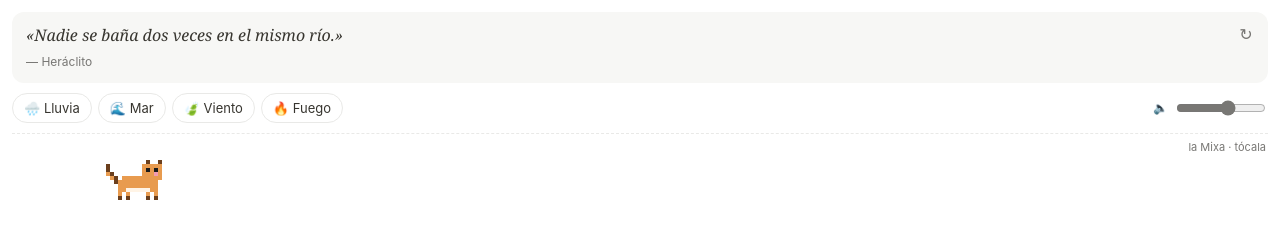
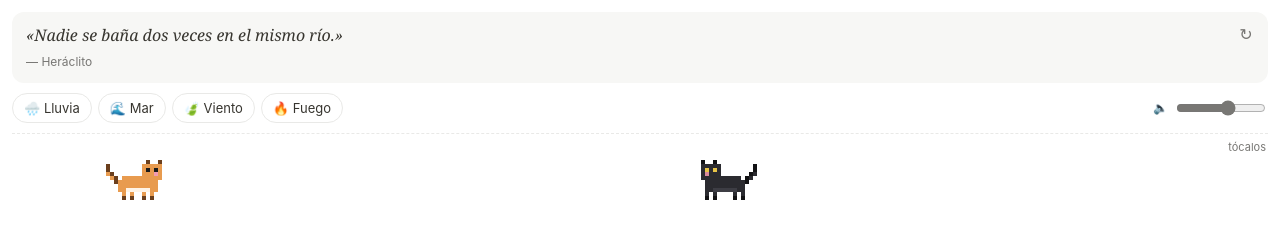
Before and after one commit to crlfondevila-code/widgets, a plain HTML site: page rincon.html in a window 1280 px wide. Drawn offline with Linux system fonts and the light colour scheme.

Commit message:
Add files via upload

```diff
--- a/rincon.html
+++ b/rincon.html
@@ -23,7 +23,8 @@ body { font: 14px/1.45 ui-sans-serif, -apple-system, "Segoe UI", Roboto, Helveti
 .vol input { width: 90px; accent-color: var(--muted); }
 .catbox { position: relative; border-top: 1px dashed var(--line); padding-top: 4px; }
 canvas { display: block; width: 100%; height: 64px; image-rendering: pixelated; cursor: pointer; }
-.cathint { position: absolute; right: 2px; top: 6px; font-size: 11px; color: var(--muted); pointer-events: none; }
+.cathint { position: absolute; right: 2px; top: 6px; font-size: 11px; color: var(--muted); pointer-events: none; transition: opacity .6s; }
+.cathint.gone { opacity: 0; }
 </style>
 </head>
 <body>
@@ -37,8 +38,8 @@ canvas { display: block; width: 100%; height: 64px; image-rendering: pixelated;
     <div class="vol"><span>🔈</span><input id="vol" type="range" min="0" max="1" step="0.01" value="0.6" aria-label="Volumen"></div>
   </div>
   <div class="catbox">
-    <canvas id="cat" height="64" aria-label="La Mixa, un gato pixelado. Tócala."></canvas>
-    <div class="cathint">la Mixa · tócala</div>
+    <canvas id="cat" height="64" aria-label="Dos gatos pixelados, uno naranja y uno negro. Tócalos."></canvas>
+    <div class="cathint" id="cathint">tócalos</div>
   </div>
 </div>
 <script>
@@ -161,67 +162,115 @@ NAMES.forEach(([k, label]) => {
 });
 document.getElementById('vol').oninput = e => { if (master) master.gain.setTargetAtTime(+e.target.value, ctx.currentTime, 0.05); };
 
-// ---------- La Mixa, gata pixelada ----------
-const PAL = { o: '#e89b4f', d: '#6b3f1d', k: '#1b1b1b', p: '#f29bb0', w: '#fff4e6' };
+// ---------- Los dos gatos pixelados: uno naranja y uno negro ----------
+// Nombres opcionales en el enlace: rincon.html#gatos=Naranja,Negro  (primero el naranja, luego el negro)
+const HP = new URLSearchParams(location.hash.slice(1));
+const CAT_NAMES = (HP.get('gatos') || '').split(',').map(t => t.trim()).filter(Boolean);
+const DARK = matchMedia('(prefers-color-scheme: dark)');
 const F = {
   walk1: ['..........d..d', 'd........ooooo', 'd........okoko', 'od.......ooopo', '.od.oooooooooo', '..doooooooooo.', '...oooooooooo.', '...oowwwwwwoo.', '...o.o....o.o.', '...d.d....d.d.'],
   walk2: ['..........d..d', 'd........ooooo', 'd........okoko', 'od.......ooopo', '.od.oooooooooo', '..doooooooooo.', '...oooooooooo.', '...oowwwwwwoo.', '....o.o..o.o..', '....d.d..d.d..'],
   sit:   ['..........d..d', '.........ooooo', '.........okoko', '.........ooopo', '........oooooo', '.......oooooo.', '......oowwwoo.', '......oowwwoo.', '..ddd.ooooooo.', '....dddodddod.'],
   sleep: ['..............', '..............', '..............', '..........d..d', '.........ooooo', '.........ododo', '...ooooooooooo', '..oooowwwwoooo', '..oooooooooooo', 'dddddddddddddd']
 };
+const S = 4, CW = 14 * S, CH = 10 * S;
+const cats = [
+  { name: CAT_NAMES[0] || '', pal: { o: '#e89b4f', d: '#6b3f1d', k: '#1b1b1b', p: '#f29bb0', w: '#fff4e6' }, speed: 22, x: 20, dir: 1 },
+  // negro: ojos ámbar y un borde suave en modo oscuro para que no desaparezca en el fondo
+  { name: CAT_NAMES[1] || '', pal: { o: '#2b2b30', d: '#121214', k: '#e8c547', p: '#d98a9c', w: '#3d3d44' }, speed: 18, x: 200, dir: -1, halo: true }
+].map(c => Object.assign(c, { state: 'walk', until: 0, frame: 0, jump: 0, t0: Math.random() * 1000 }));
 const cv = document.getElementById('cat'), g = cv.getContext('2d');
-const S = 4, CW = 14 * S, CH = 10 * S;
-let W = 300, x = 20, dir = 1, state = 'walk', until = 0, frame = 0, jump = 0, parts = [];
-function resize() { W = Math.max(160, cv.clientWidth); cv.width = W * devicePixelRatio; cv.height = 64 * devicePixelRatio; g.setTransform(devicePixelRatio, 0, 0, devicePixelRatio, 0, 0); g.imageSmoothingEnabled = false; }
-function draw(spr, px, py, flip) {
-  for (let r = 0; r < spr.length; r++) for (let c = 0; c < spr[r].length; c++) {
-    const ch = spr[r][c]; if (ch === '.') continue;
-    g.fillStyle = PAL[ch]; const cc = flip ? spr[r].length - 1 - c : c;
-    g.fillRect(Math.round(px + cc * S), Math.round(py + r * S), S, S);
+let W = 300, parts = [], meetUntil = 0, nextMeet = 0;
+if (cats[0].name || cats[1].name) {
+  const n = cats.map(c => c.name).filter(Boolean);
+  document.getElementById('cathint').textContent = n.join(' y ') + ' · tócalos';
+  cv.setAttribute('aria-label', 'Dos gatos pixelados: ' + n.join(' y ') + '. Tócalos.');
+}
+function resize() {
+  W = Math.max(160, cv.clientWidth); cv.width = W * devicePixelRatio; cv.height = 64 * devicePixelRatio;
+  g.setTransform(devicePixelRatio, 0, 0, devicePixelRatio, 0, 0); g.imageSmoothingEnabled = false;
+  cats.forEach(c => { c.x = Math.min(Math.max(2, c.x), W - CW - 2); });
+}
+function draw(spr, pal, px, py, flip, halo) {
+  const cell = (r, c, color, ox, oy) => { const cc = flip ? spr[r].length - 1 - c : c; g.fillStyle = color; g.fillRect(Math.round(px + cc * S + ox), Math.round(py + r * S + oy), S, S); };
+  if (halo && DARK.matches) {
+    for (const [ox, oy] of [[-1, 0], [1, 0], [0, -1], [0, 1]])
+      for (let r = 0; r < spr.length; r++) for (let c = 0; c < spr[r].length; c++) if (spr[r][c] !== '.') cell(r, c, 'rgba(255,255,255,0.3)', ox, oy);
   }
+  for (let r = 0; r < spr.length; r++) for (let c = 0; c < spr[r].length; c++) { const ch = spr[r][c]; if (ch !== '.') cell(r, c, pal[ch], 0, 0); }
 }
-function pick(now) {
+function pick(c, now) {
   const r = Math.random();
-  if (state === 'sleep') state = r < 0.5 ? 'sit' : 'walk';
-  else state = r < 0.55 ? 'walk' : r < 0.8 ? 'sit' : 'sleep';
-  if (state === 'walk' && Math.random() < 0.4) dir = -dir;
-  until = now + (state === 'sleep' ? 9000 + Math.random() * 9000 : 2500 + Math.random() * 5000);
+  if (c.state === 'sleep') c.state = r < 0.5 ? 'sit' : 'walk';
+  else c.state = r < 0.55 ? 'walk' : r < 0.8 ? 'sit' : 'sleep';
+  if (c.state === 'walk' && Math.random() < 0.4) c.dir = -c.dir;
+  c.until = now + (c.state === 'sleep' ? 9000 + Math.random() * 9000 : 2500 + Math.random() * 5000);
 }
+function heart(x, y) { parts.push({ t: 'h', x, y, vy: -18, life: 1.4 }); }
 let lastT = performance.now();
 function loop(now) {
   const dt = Math.min(0.05, (now - lastT) / 1000); lastT = now;
-  if (now > until) pick(now);
-  if (state === 'walk') {
-    x += dir * 22 * dt;
-    if (x < 2) { x = 2; dir = 1; } if (x > W - CW - 2) { x = W - CW - 2; dir = -1; }
-    frame = Math.floor(now / 220) % 2;
+  const [a, b] = cats;
+  // Si se cruzan caminando, a veces se paran a saludarse
+  if (now > nextMeet && a.state === 'walk' && b.state === 'walk' && Math.abs(a.x - b.x) < CW * 0.8) {
+    nextMeet = now + 12000;
+    if (Math.random() < 0.6) {
+      meetUntil = now + 2600;
+      const left = a.x < b.x ? a : b, right = left === a ? b : a;
+      left.dir = 1; right.dir = -1; left.state = right.state = 'sit'; left.until = right.until = meetUntil;
+      if (right.x - left.x < CW * 0.55) { const mid = (left.x + right.x) / 2; left.x = Math.max(2, mid - CW * 0.3); right.x = Math.min(W - CW - 2, mid + CW * 0.3); }
+      heart((left.x + right.x) / 2 + CW / 2 - 4, 64 - CH - 6);
+    }
   }
-  if (jump > 0) jump = Math.max(0, jump - dt * 2.2);
-  const jy = jump > 0 ? -Math.sin(jump * Math.PI) * 18 : 0;
+  for (const c of cats) {
+    if (now > c.until) pick(c, now);
+    if (c.state === 'walk') {
+      c.x += c.dir * c.speed * dt;
+      if (c.x < 2) { c.x = 2; c.dir = 1; } if (c.x > W - CW - 2) { c.x = W - CW - 2; c.dir = -1; }
+      c.frame = Math.floor((now + c.t0) / 220) % 2;
+    }
+    if (c.jump > 0) c.jump = Math.max(0, c.jump - dt * 2.2);
+    if (c.state === 'sleep' && Math.random() < dt * 0.9) parts.push({ t: 'z', x: c.x + (c.dir > 0 ? CW - 6 : 6), y: 64 - CH, vy: -10, life: 2.2 });
+  }
   g.clearRect(0, 0, W, 64);
-  const spr = state === 'walk' ? (frame ? F.walk2 : F.walk1) : state === 'sit' ? F.sit : F.sleep;
-  draw(spr, x, 64 - CH - 2 + jy, dir < 0);
-  if (state === 'sleep' && Math.random() < dt * 0.9) parts.push({ t: 'z', x: x + (dir > 0 ? CW - 6 : 6), y: 64 - CH, vy: -10, life: 2.2 });
+  for (const c of [b, a]) {   // el negro detrás, el naranja delante
+    const jy = c.jump > 0 ? -Math.sin(c.jump * Math.PI) * 18 : 0;
+    const spr = c.state === 'walk' ? (c.frame ? F.walk2 : F.walk1) : c.state === 'sit' ? F.sit : F.sleep;
+    draw(spr, c.pal, c.x, 64 - CH - 2 + jy, c.dir < 0, c.halo);
+  }
   parts = parts.filter(p => (p.life -= dt) > 0);
+  const ink = getComputedStyle(document.body).color;
   for (const p of parts) {
     p.y += p.vy * dt; p.x += (p.t === 'z' ? 6 : 0) * dt;
     g.globalAlpha = Math.min(1, p.life);
-    g.fillStyle = p.t === 'z' ? getComputedStyle(document.body).color : '#e5484d';
-    g.font = p.t === 'z' ? 'bold 11px ui-monospace, monospace' : '14px sans-serif';
-    g.fillText(p.t === 'z' ? 'z' : '♥', p.x, p.y);
+    if (p.t === 'n') { g.fillStyle = ink; g.font = '600 11px ui-sans-serif, system-ui, sans-serif'; g.fillText(p.text, p.x, p.y); }
+    else { g.fillStyle = p.t === 'z' ? ink : '#e5484d'; g.font = p.t === 'z' ? 'bold 11px ui-monospace, monospace' : '14px sans-serif'; g.fillText(p.t === 'z' ? 'z' : '♥', p.x, p.y); }
     g.globalAlpha = 1;
   }
   requestAnimationFrame(loop);
 }
 cv.addEventListener('click', e => {
-  const r = cv.getBoundingClientRect(), mx = e.clientX - r.left;
-  if (mx > x - 10 && mx < x + CW + 10) {
-    if (state === 'sleep') { state = 'sit'; until = performance.now() + 3000; }
-    jump = 1; parts.push({ t: 'h', x: x + CW / 2 - 4, y: 64 - CH - 4, vy: -18, life: 1.4 });
-  } else { dir = mx > x ? 1 : -1; state = 'walk'; until = performance.now() + 3000; }
+  const r = cv.getBoundingClientRect(), mx = e.clientX - r.left, now = performance.now();
+  document.getElementById('cathint').classList.add('gone');   // la pista sobra después del primer toque
+  // el de delante (naranja) tiene prioridad si están encima el uno del otro
+  const hit = cats.find(c => mx > c.x - 8 && mx < c.x + CW + 8);
+  if (hit) {
+    if (hit.state === 'sleep' || now < meetUntil) { hit.state = 'sit'; hit.until = now + 3000; }
+    hit.jump = 1; heart(hit.x + CW / 2 - 4, 64 - CH - 4);
+    if (hit.name) {   // el nombre, al lado de la cabeza (a la izquierda si no cabe a la derecha)
+      g.font = '600 11px ui-sans-serif, system-ui, sans-serif';
+      const tw = g.measureText(hit.name).width, right = hit.x + CW + 4 + tw < W - 2;
+      parts.push({ t: 'n', text: hit.name, x: right ? hit.x + CW + 4 : hit.x - 4 - tw, y: 64 - CH + 6, vy: -5, life: 1.8 });
+    }
+  } else {
+    const c = cats.reduce((p, q) => Math.abs(q.x + CW / 2 - mx) < Math.abs(p.x + CW / 2 - mx) ? q : p);
+    c.dir = mx > c.x ? 1 : -1; c.state = 'walk'; c.until = now + 3000;
+  }
 });
 window.addEventListener('resize', resize);
-resize(); pick(performance.now()); state = 'walk'; requestAnimationFrame(loop);
+resize(); cats[1].x = Math.max(2, Math.min(W - CW - 2, W * 0.62));
+cats.forEach(c => { pick(c, performance.now()); c.state = 'walk'; });
+requestAnimationFrame(loop);
 </script>
 </body>
 </html>
```
